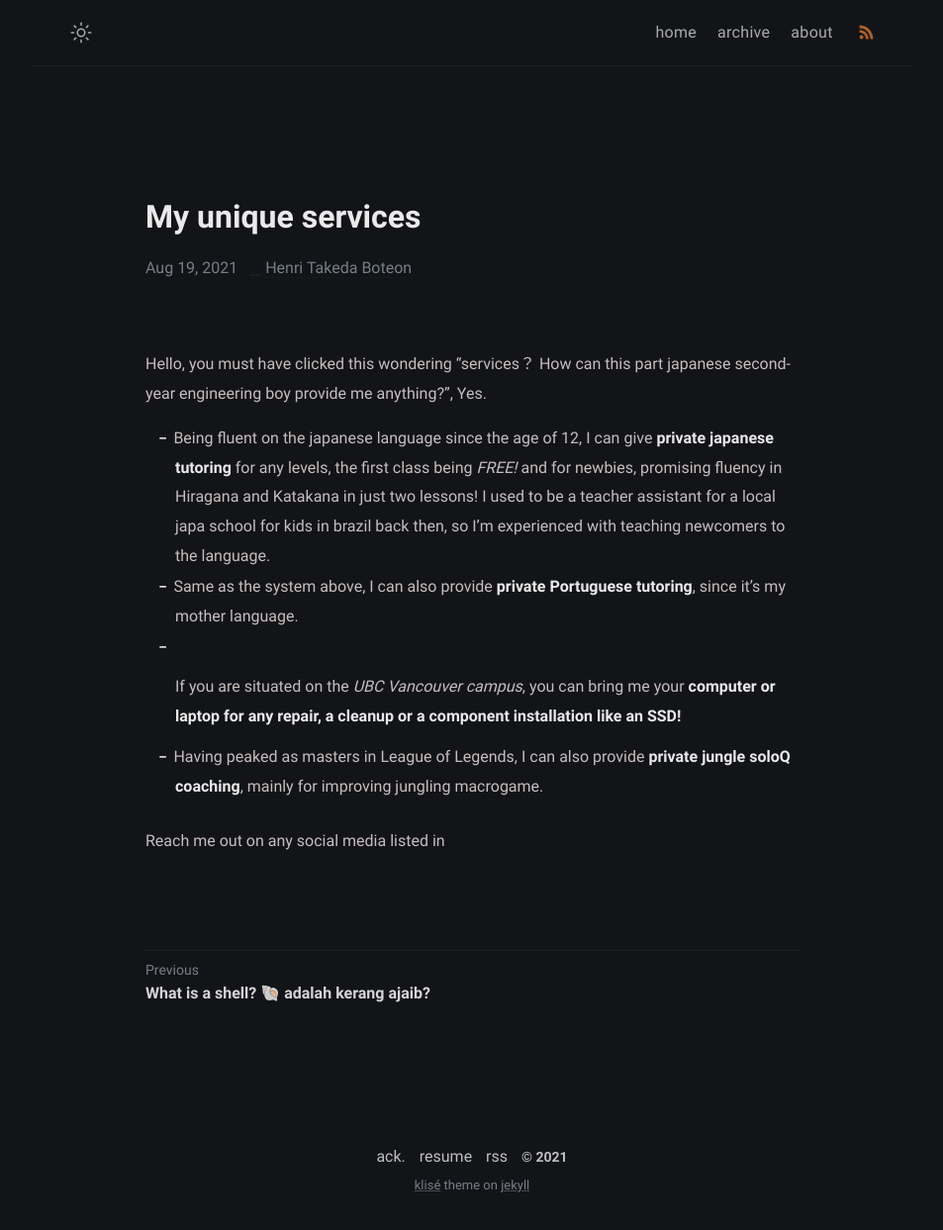
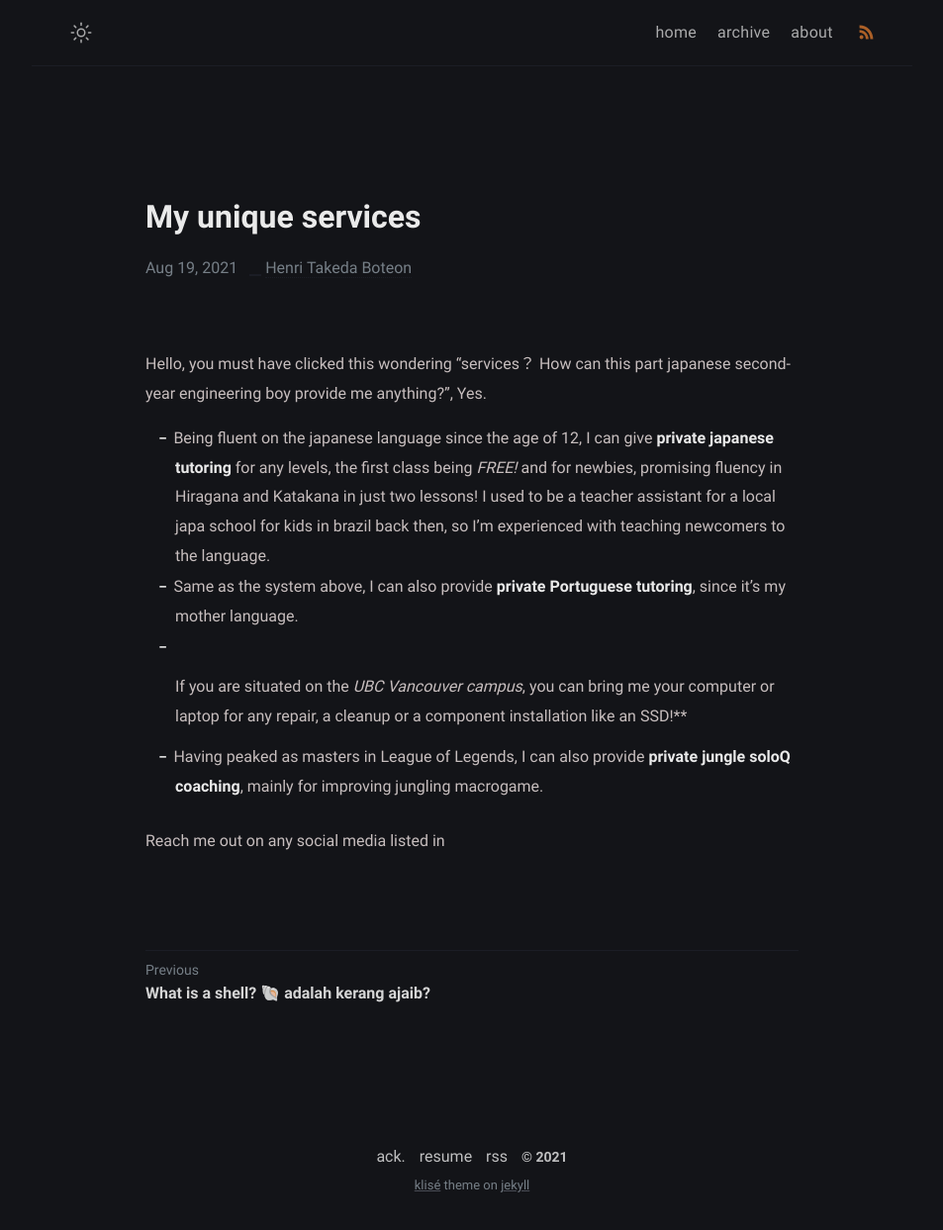
Before and after one commit to Pistachihen/pistachi.github.io, a Jekyll site: the page built from _posts/welcome-to-jekyll/2020-08-29-welcome-to-jekyll.md, in a window 1280 px wide. Shown: the whole page at 99% size, without its empty margins (163-1116 px from the left). Built offline with Jekyll 4.4.1, drawn with Linux system fonts in a browser that asks for light colours.

```diff
--- a/_posts/welcome-to-jekyll/2020-08-29-welcome-to-jekyll.md
+++ b/_posts/welcome-to-jekyll/2020-08-29-welcome-to-jekyll.md
@@ -8,7 +8,7 @@ Hello, you must have clicked this wondering "services？ How can this part japan
 
 - Being fluent on the japanese language since the age of 12, I can give **private japanese tutoring** for any levels, the first class being *FREE!* and for newbies, promising fluency in Hiragana and Katakana in just two lessons! I used to be a teacher assistant for a local japa school for kids in brazil back then, so I'm experienced with teaching newcomers to the language.
 - Same as the system above, I can also provide **private Portuguese tutoring**, since it's my mother language.
-- If you are situated on the *UBC Vancouver campus*, you can bring me your **computer or laptop for any repair, a cleanup or a component installation like an SSD!**
+- If you are situated on the *UBC Vancouver campus*, you can bring me your computer or laptop for any repair, a cleanup or a component installation like an SSD!**
 
 - Having peaked as masters in League of Legends, I can also provide **private jungle soloQ coaching**, mainly for improving jungling macrogame.
 
```
